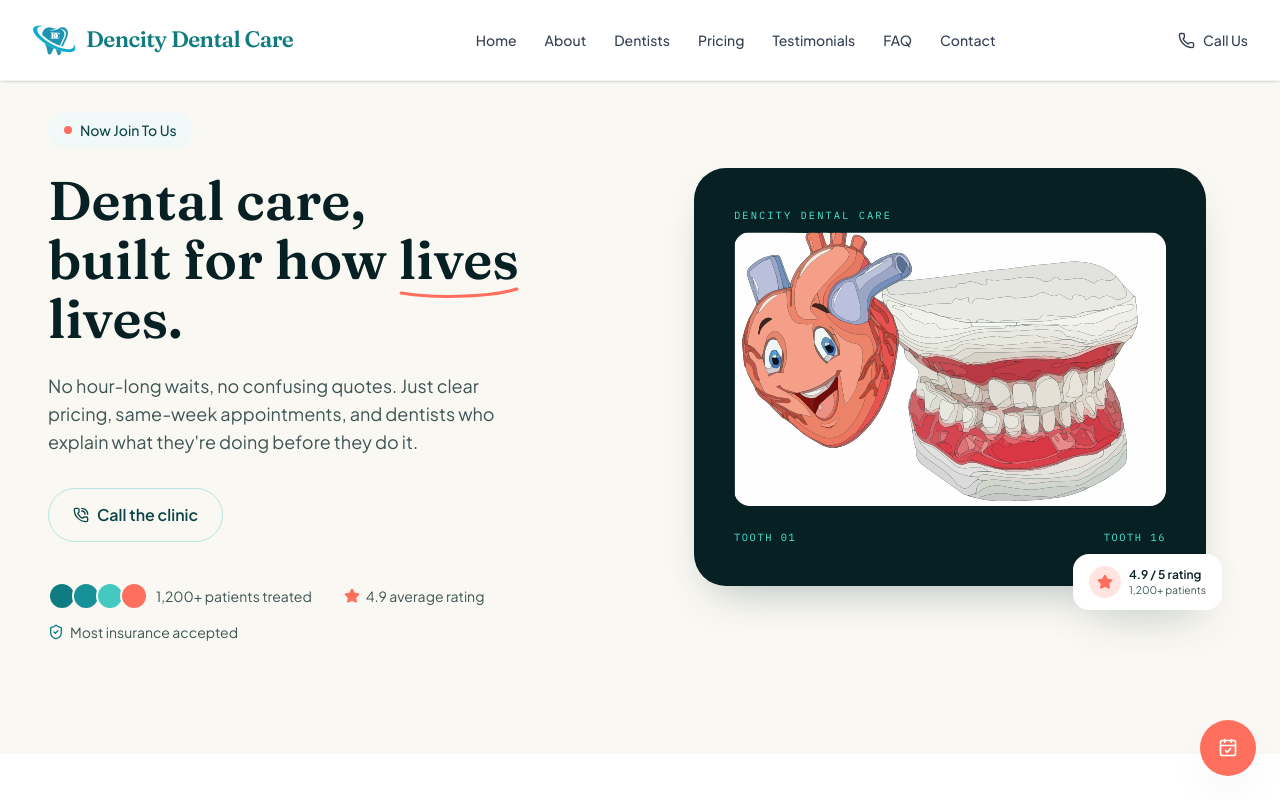
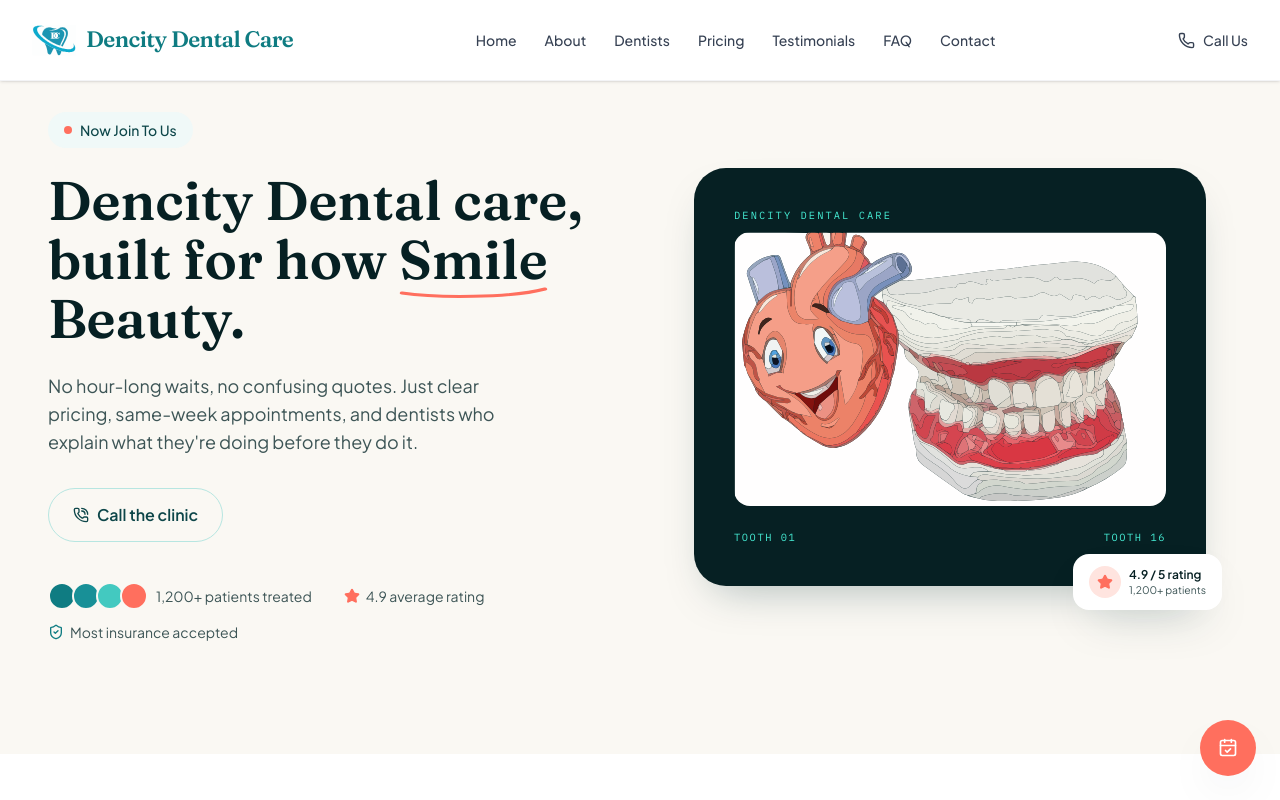
Before and after one commit to riteshchaudhary009/dencity, a React (Vite) app: page / in a window 1280 px wide. Shown: the top 800 px of the page. Built offline with nearby package versions, Linux system fonts and the light colour scheme.

Commit message:
new commit added

```diff
--- a/src/components/Hero.jsx
+++ b/src/components/Hero.jsx
@@ -10,7 +10,7 @@ import {
 /* Decorative underline */
 const ArcUnderline = () => (
   <span className="relative inline-block">
-    lives
+    Smile
     <svg
       className="absolute left-0 -bottom-2 w-full h-3"
       viewBox="0 0 100 12"
@@ -132,9 +132,9 @@ const Hero = () => {
           </div>
 
           <h1 className="mt-6 font-display text-4xl font-semibold leading-[1.08] text-teal-950 sm:text-5xl lg:text-[3.4rem]">
-            Dental care,
+           Dencity Dental care,
             <br className="hidden sm:block" />
-            built for how <ArcUnderline /> lives.
+            built for how <ArcUnderline /> Beauty.
           </h1>
 
           <p className="mt-6 max-w-md text-lg text-ink-soft">
--- a/src/components/Logo.jsx
+++ b/src/components/Logo.jsx
@@ -13,7 +13,7 @@ export const LogoMark = ({ className = "w-19 h-12" }) => (
   />
 );
 
-const Logo = ({ className = "", markClassName = "w-16 h-12", showTagline = true, light = false }) => (
+const Logo = ({ className = "", markClassName = "w-16 h-14", showTagline = true, light = false }) => (
   <div className={`flex items-center gap-2.5 ${className}`}>
     <LogoMark className={markClassName} />
     <div className="leading-none">
```
